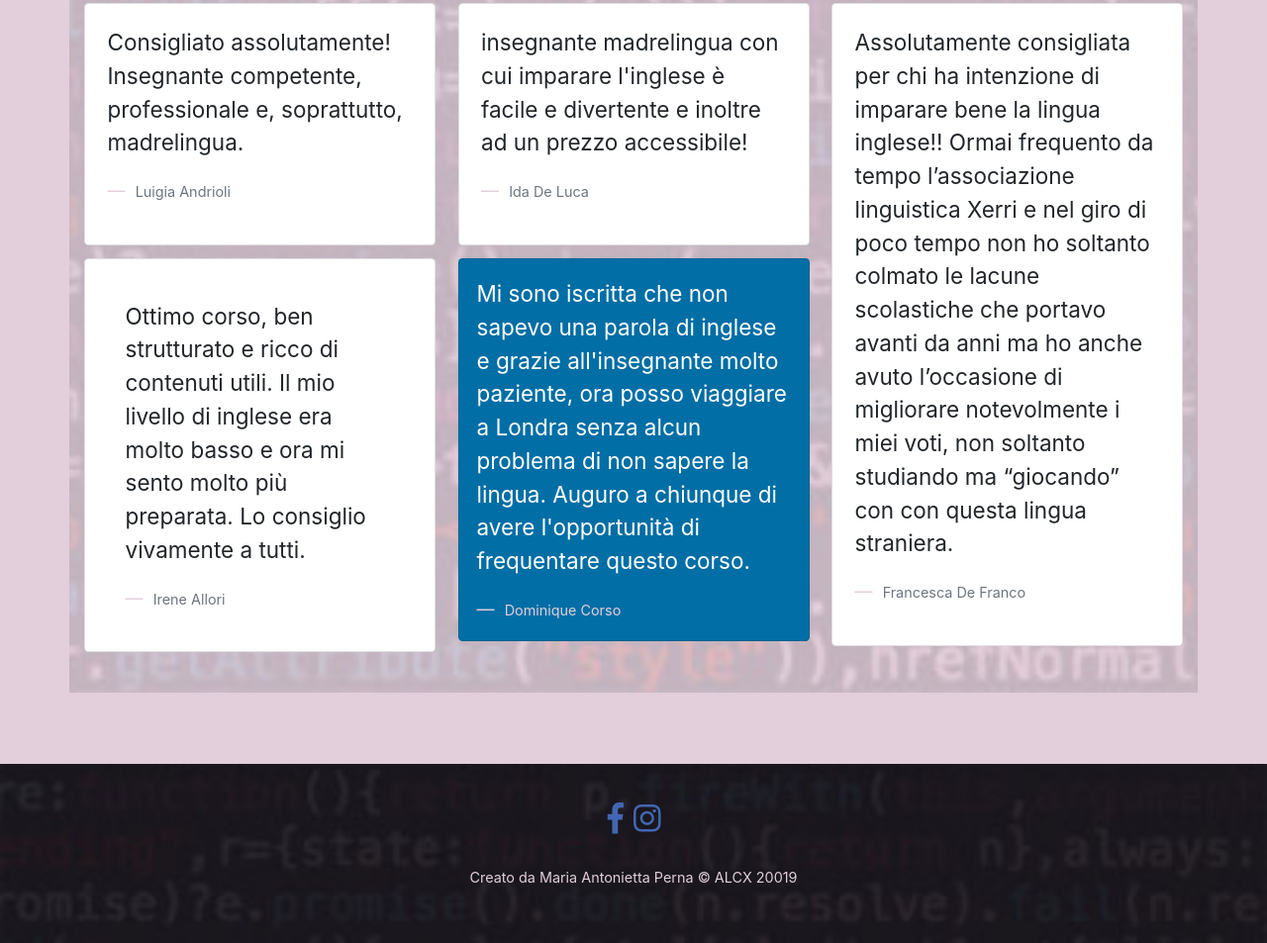
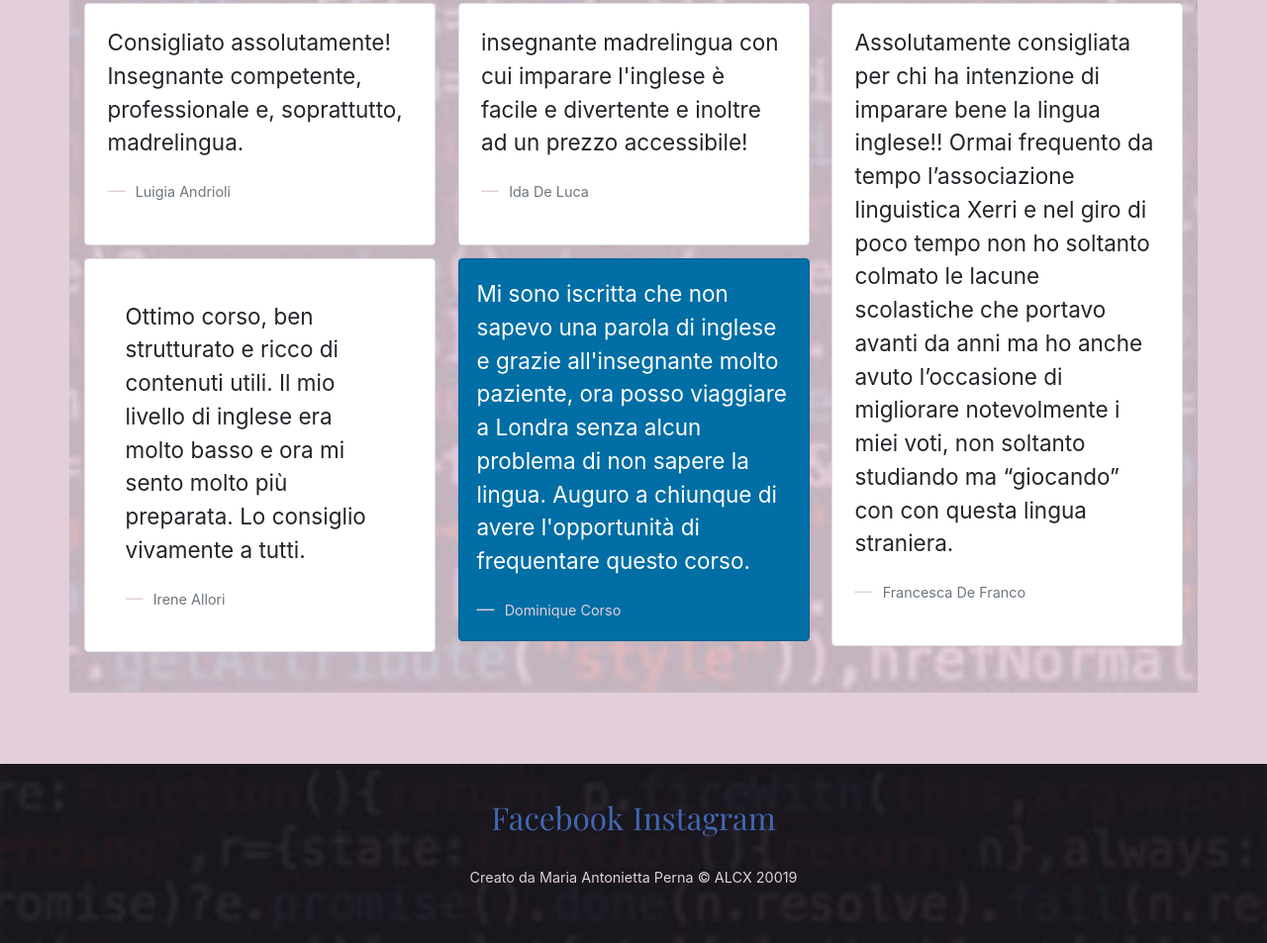
Before and after one commit to antonellaP/alcxerri, a plain HTML site: page webdesigncourse/index.html in a window 1280 px wide. Shown: the part 7335-8288 px from the top of the page at 99% size. Drawn offline with nearby package versions, Linux system fonts and the light colour scheme; a script that the page names is missing.

Commit message:
Replace icons.

```diff
--- a/webdesigncourse/index.html
+++ b/webdesigncourse/index.html
@@ -341,8 +341,8 @@
     <div class="row">
       <div class="col-md-6 offset-md-3">
         <ul class="social list-inline">
-          <li class="list-inline-item"><h3><a href="https://www.facebook.com/alcxerri/" class="facebook"><i class="fab fa-facebook-f" aria-hidden="true"></i></a></h3></li>
-          <li class="list-inline-item"><h3><a href="https://www.instagram.com/alc_xerri/" class="facebook"><i class="fab fa-instagram" aria-hidden="true"></i></a></h3></li>
+          <li class="list-inline-item"><h3><a href="https://www.facebook.com/alcxerri/" class="facebook">Facebook</a></h3></li>
+          <li class="list-inline-item"><h3><a href="https://www.instagram.com/alc_xerri/" class="facebook">Instagram</a></h3></li>
         </ul>
       </div>
     </div>
```
